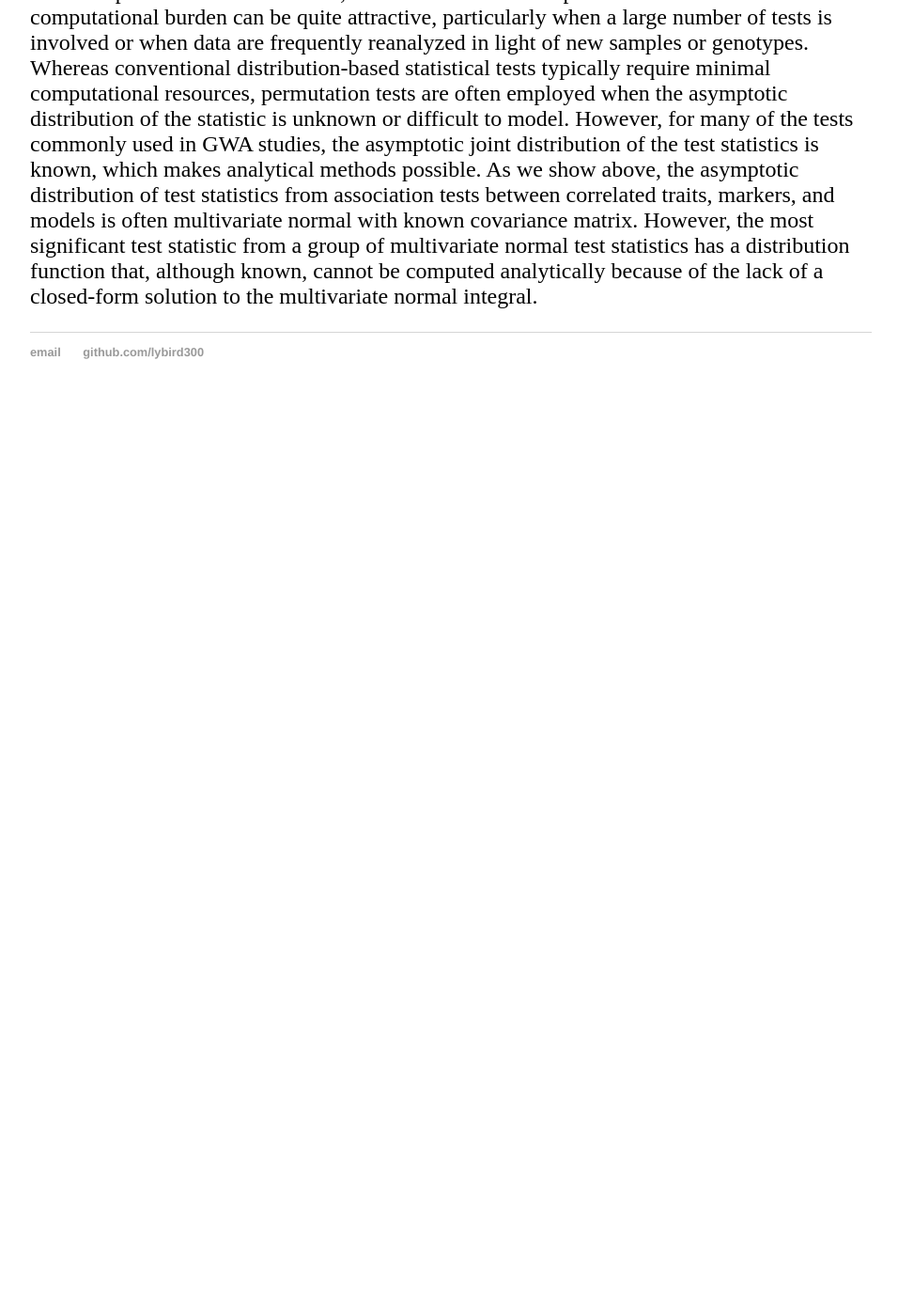
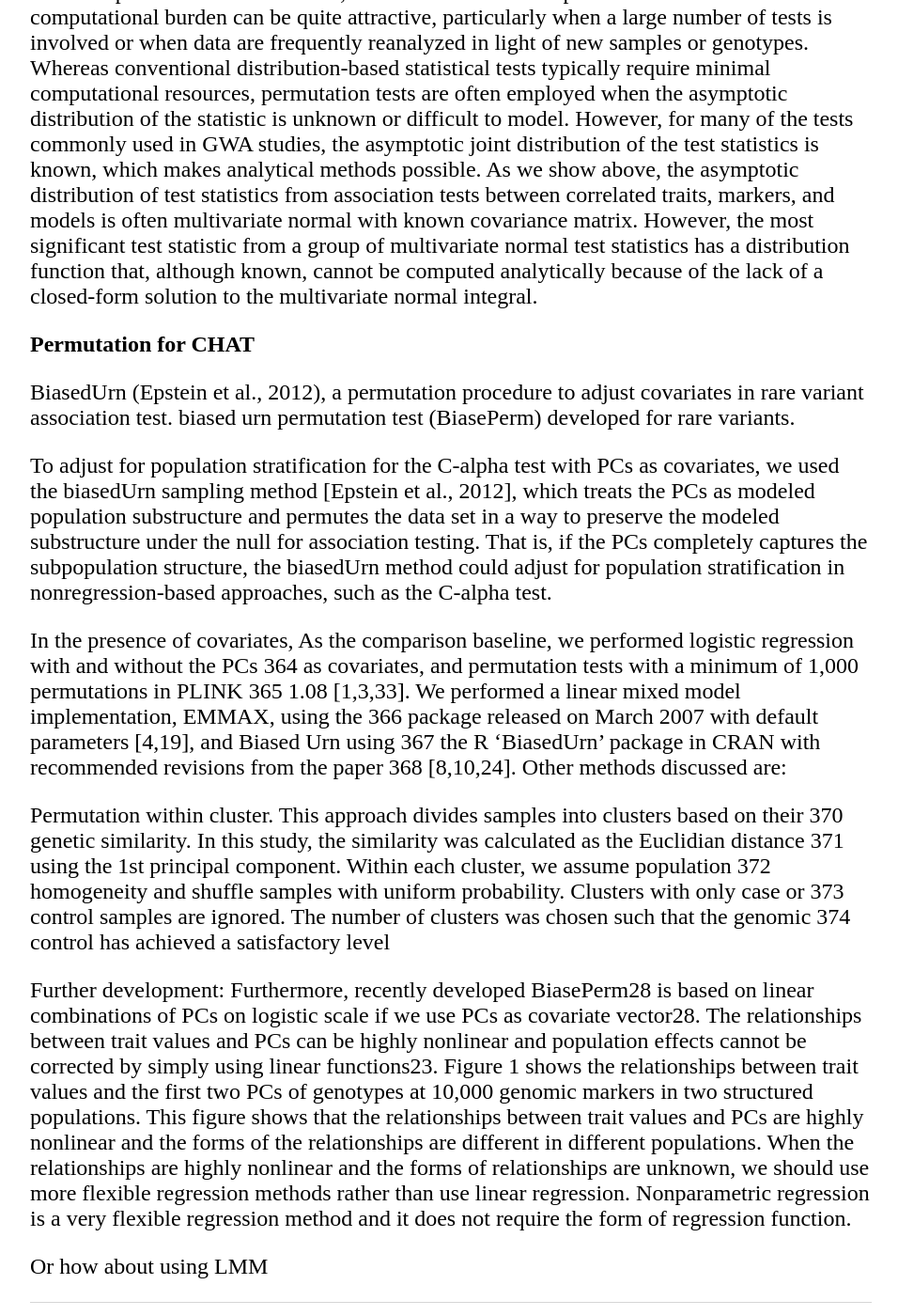
Before and after one commit to lybird300/lybird300.github.io, a Jekyll site: the page built from _posts/2015-10-24-permutation.md, in a window 1280 px wide and 1400 px high, scrolled down 1883 px. Shown: the whole window at 94% size, without its empty margins (160-1116 px from the left). Built offline with Jekyll 4.4.1, drawn with Linux system fonts in a browser that asks for light colours; before the commit the page ends 2325 px from its top, so only the background shows below that.

Commit message:
Update 2015-10-24-permutation.md

```diff
--- a/_posts/2015-10-24-permutation.md
+++ b/_posts/2015-10-24-permutation.md
@@ -83,3 +83,29 @@ test statistic from a group of multivariate normal test statistics
 has a distribution function that, although known,
 cannot be computed analytically because of the lack of a
 closed-form solution to the multivariate normal integral.
+
+<h2>Permutation for CHAT</h2>
+BiasedUrn (Epstein et al., 2012), a permutation procedure to adjust covariates in rare variant association test.
+biased urn permutation test (BiasePerm) developed for rare variants.
+
+To adjust for population stratification for the C-alpha test with PCs as covariates, we used the biasedUrn sampling method [Epstein et al., 2012], which treats the PCs as modeled population substructure and permutes the data set in a way to preserve the modeled substructure under the null for association testing. That is, if the PCs completely captures the subpopulation structure, the biasedUrn method could adjust for population stratification in nonregression-based approaches, such as the C-alpha test.
+
+In the presence of covariates,
+As the comparison baseline, we performed logistic regression with and without the PCs
+364 as covariates, and permutation tests with a minimum of 1,000 permutations in PLINK
+365 1.08 [1,3,33]. We performed a linear mixed model implementation, EMMAX, using the
+366 package released on March 2007 with default parameters [4,19], and Biased Urn using
+367 the R ‘BiasedUrn’ package in CRAN with recommended revisions from the paper
+368 [8,10,24]. Other methods discussed are:
+
+Permutation within cluster. This approach divides samples into clusters based on their
+370 genetic similarity. In this study, the similarity was calculated as the Euclidian distance
+371 using the 1st principal component. Within each cluster, we assume population
+372 homogeneity and shuffle samples with uniform probability. Clusters with only case or
+373 control samples are ignored. The number of clusters was chosen such that the genomic
+374 control has achieved a satisfactory level
+
+Further development:
+Furthermore, recently developed BiasePerm28 is based on linear combinations of PCs on logistic scale if we use PCs as covariate vector28. The relationships between trait values and PCs can be highly nonlinear and population effects cannot be corrected by simply using linear functions23. Figure 1 shows the relationships between trait values and the first two PCs of genotypes at 10,000 genomic markers in two structured populations. This figure shows that the relationships between trait values and PCs are highly nonlinear and the forms of the relationships are different in different populations. When the relationships are highly nonlinear and the forms of relationships are unknown, we should use more flexible regression methods rather than use linear regression. Nonparametric regression is a very flexible regression method and it does not require the form of regression function.
+
+Or how about using LMM
```
